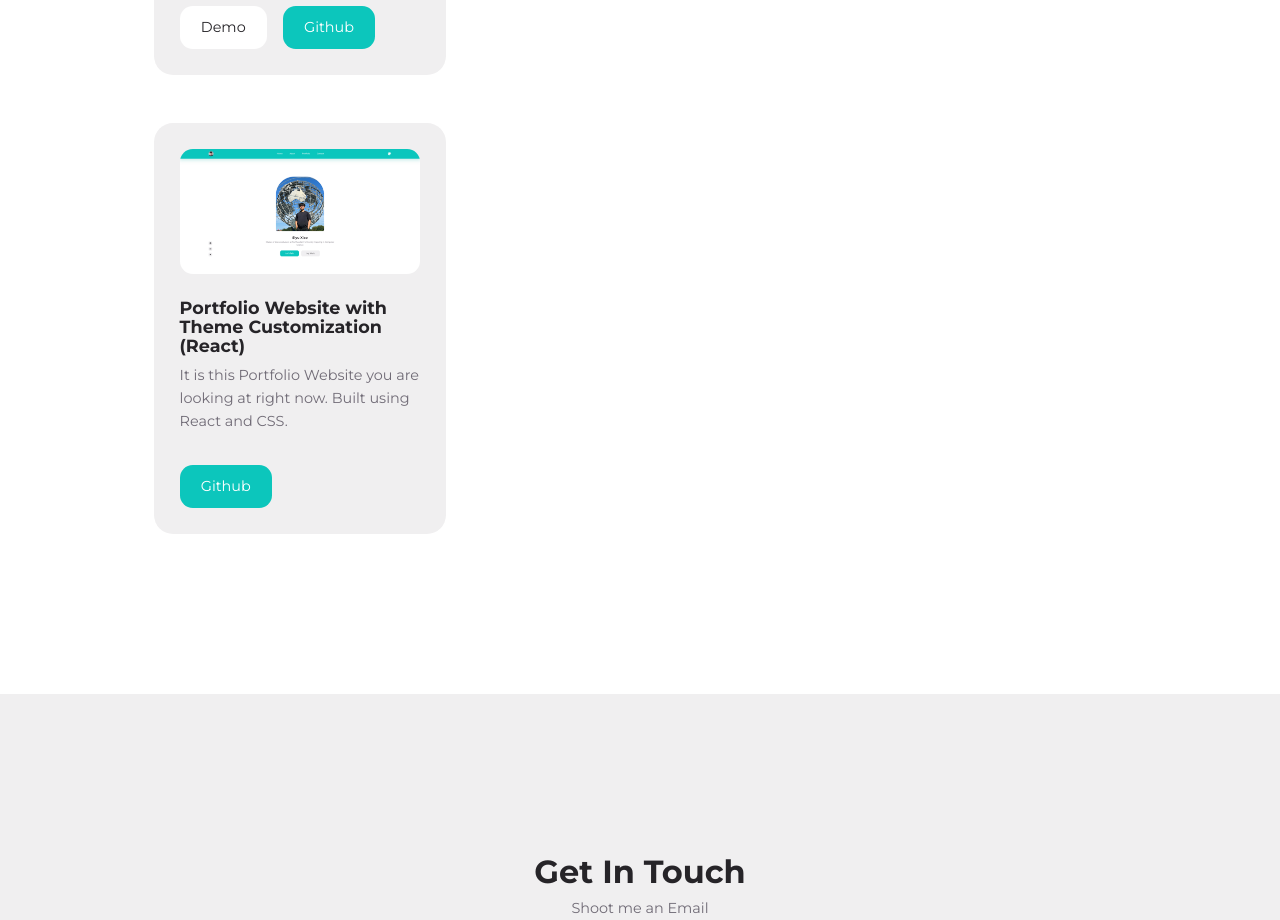
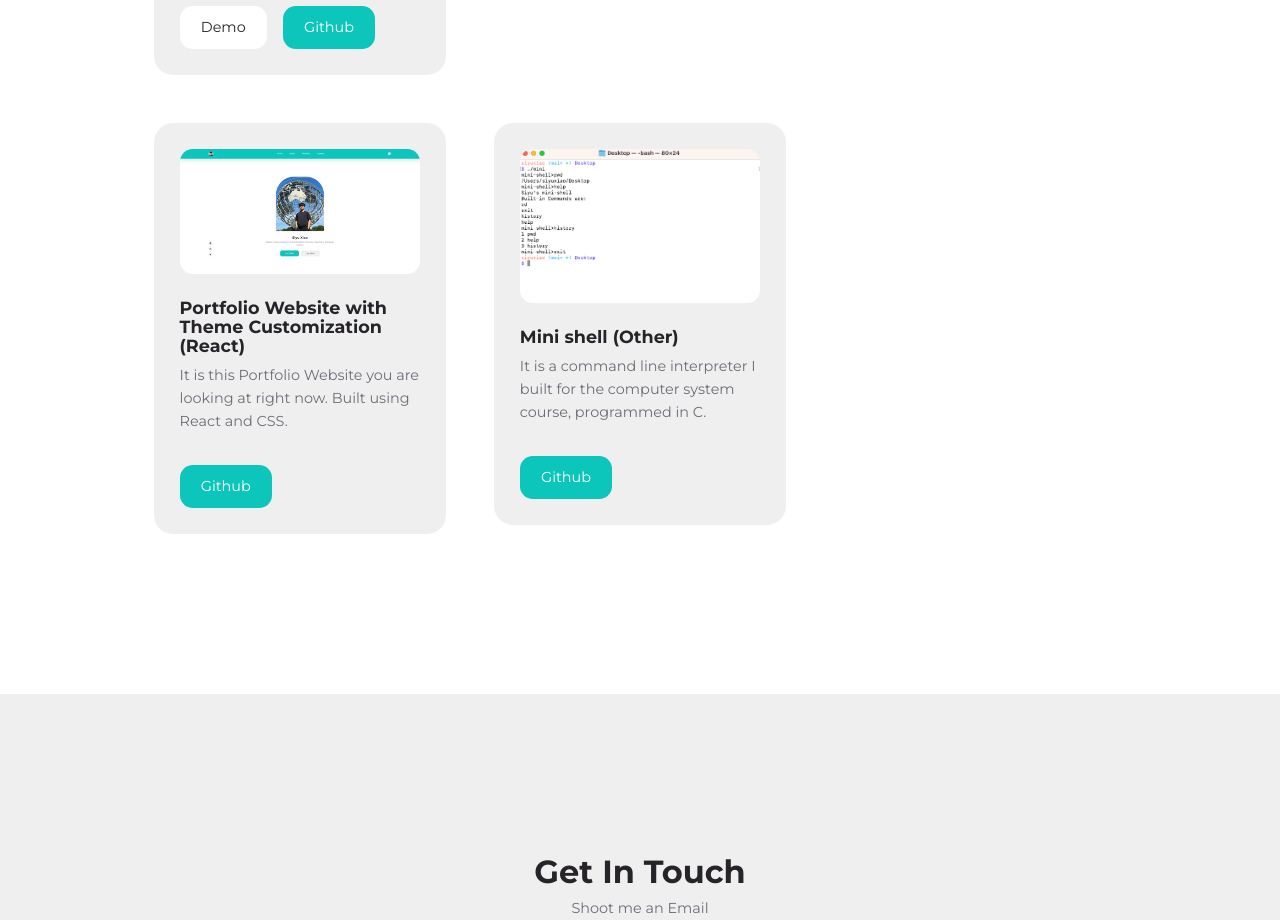
Before and after one commit to SiyuXiao8/Portfolio-Website, a React (Create React App) app: page / in a window 1280 px wide. Shown: the part 3200-4120 px from the top of the page. Built offline with nearby package versions, Linux system fonts and the light colour scheme.

Commit message:
added minishell project

```diff
--- a/src/sections/portfolio/data.js
+++ b/src/sections/portfolio/data.js
@@ -5,6 +5,7 @@ import Image4 from '../../assets/project4.jpg'
 import Image5 from '../../assets/project5.png'
 import Image6 from '../../assets/project6.png'
 import Image7 from '../../assets/project7.png'
+import Image8 from '../../assets/shell.jpg'
 
 const data = [
   {
@@ -65,6 +66,14 @@ const data = [
     desc: 'It is this Portfolio Website you are looking at right now. Built using React and CSS.',
     github: 'https://github.com/SiyuXiao8/Portfolio-Website',
   },
+  {
+    id: 8,
+    category: 'other',
+    image: Image8,
+    title: 'Mini shell (Other)',
+    desc: 'It is a command line interpreter I built for the computer system course, programmed in C.',
+    github: 'https://github.com/SiyuXiao8/mini-shell',
+  },
 ]
 
 export default data
```
Also changed, not shown: src/assets/shell.jpg (added).
